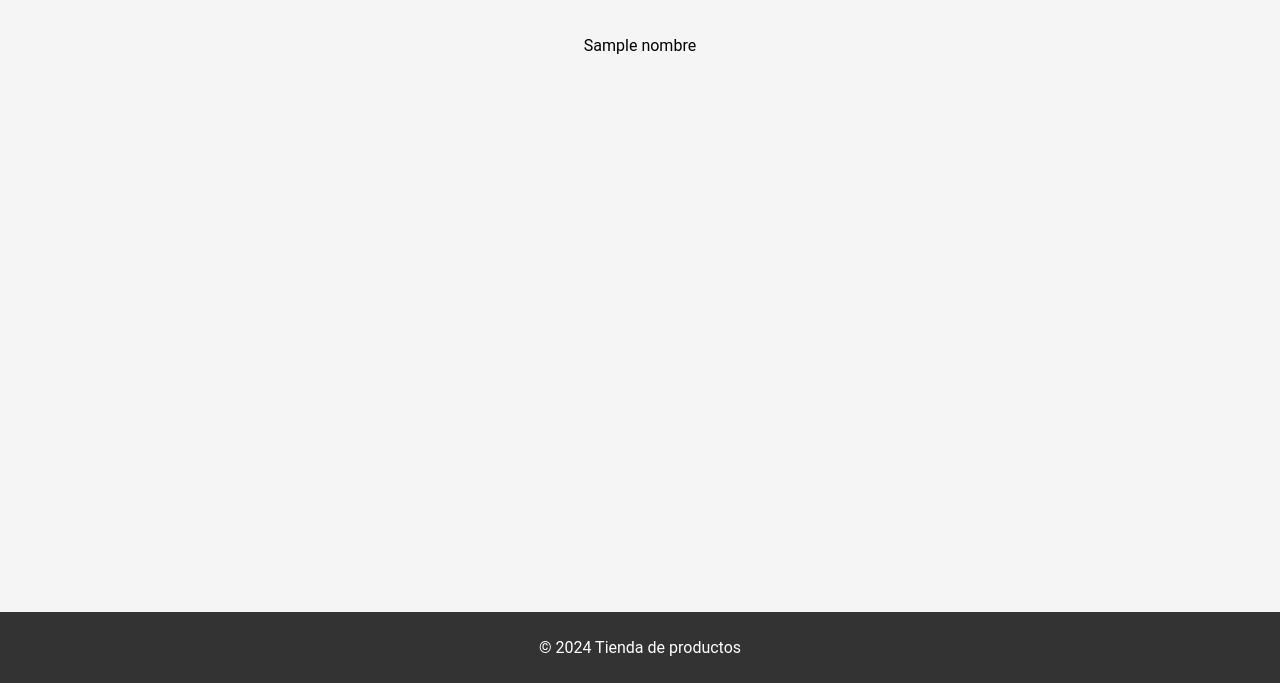
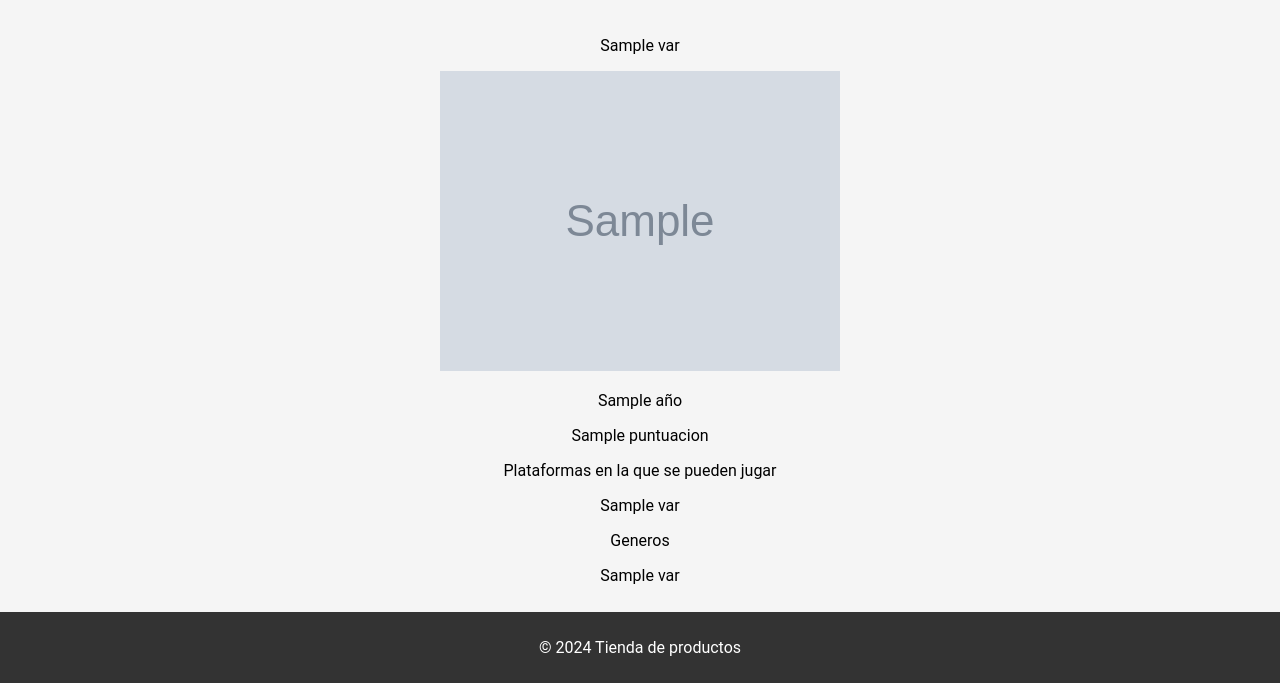
Before and after one commit to JuanantPineda/Proyecto_Fase2, a Flask app: template templates/detalle.html in a window 1280 px wide. Shown: the part 117-800 px from the top of the page. Run offline with Flask 3, Linux system fonts and the light colour scheme; the template is opened without the code that fills it: most values are stand-ins (such as "Sample title", 1, 10 or a date in 2020); grey boxes marked "Sample" are stand-in pictures.

Commit message:
Mejoras añadidas

```diff
--- a/app.py
+++ b/app.py
@@ -74,11 +74,36 @@ def buscador():
             diccionario = {"nombre":var["name"], "imagen": var["background_image"], "año":var["released"]}
             videojuegos.append(diccionario)
 
-        return render_template("buscador.html", videojuegos=videojuegos)
+        return render_template("buscador.html", videojuegos=videojuegos,nombre=nombre)
 
 
 @app.route('/detalle/<nombre>')
 def detalle(nombre):
-     return render_template("detalle.html",nombre=nombre)
+
+    url = "https://api.rawg.io/api/games"
+
+    params = {
+        "key": "d4641e6e548b489f919773236c54f8bb",
+        "search": nombre,
+        "page_size": 1
+    }
+
+    response = requests.get(url, params=params)
+
+    data = response.json()
+    videojuegos = []
+    plataforma = []
+    genero = []
+
+    for var in data["results"]:
+        diccionario = {"nombre":var["name"],"imagen": var["background_image"],"año":var["released"],"puntuacion": var["metacritic"]}
+        videojuegos.append(diccionario)
+        for var2 in var["platforms"]:
+           plataforma.append( var2["platform"]["name"])
+        for var3 in var["genres"]:
+           genero.append( var3["name"])
+
+
+    return render_template("detalle.html",videojuegos=videojuegos,plataforma=plataforma,genero=genero)
 
 app.run("0.0.0.0",5000,debug=True)
--- a/static/css/style.css
+++ b/static/css/style.css
@@ -187,3 +187,7 @@ a:hover {
     color: #0056b3;
     text-decoration: underline;
 }
+
+.detalle{
+    max-width: 700px;
+}
--- a/templates/buscador.html
+++ b/templates/buscador.html
@@ -5,7 +5,7 @@
 <section class="menu-desplegable">
     <h2>Buscador de Videojuegos</h2>
     <form action="/buscador" method="post">
-        <input type="text" name="nombre" placeholder="Buscar...">
+        <input type="text" name="nombre" placeholder="Buscar..." value="{{nombre}}">
         <button type="submit">Buscar</button>
     </form>
 </section>
--- a/templates/detalle.html
+++ b/templates/detalle.html
@@ -3,7 +3,20 @@
 {% block content %}
 
 <section class="menu-desplegable">
-    <p>{{ nombre }}</p>
+    {% for var in videojuegos %}
+        <p>{{var.nombre}}</p>
+        <img src="{{ var.imagen }}" class="detalle">
+        <p>{{var.año}}</p>
+        <p>{{var.puntuacion}}</p>
+    {% endfor %}
+    <p>Plataformas en la que se pueden jugar</p>
+    {% for var in plataforma %}
+        <p>{{var}}</p>
+    {% endfor %}
+    <p>Generos</p>
+    {% for var in genero %}
+    <p>{{var}}</p>
+    {% endfor %}
 </section>
 
 {% endblock %}
```
